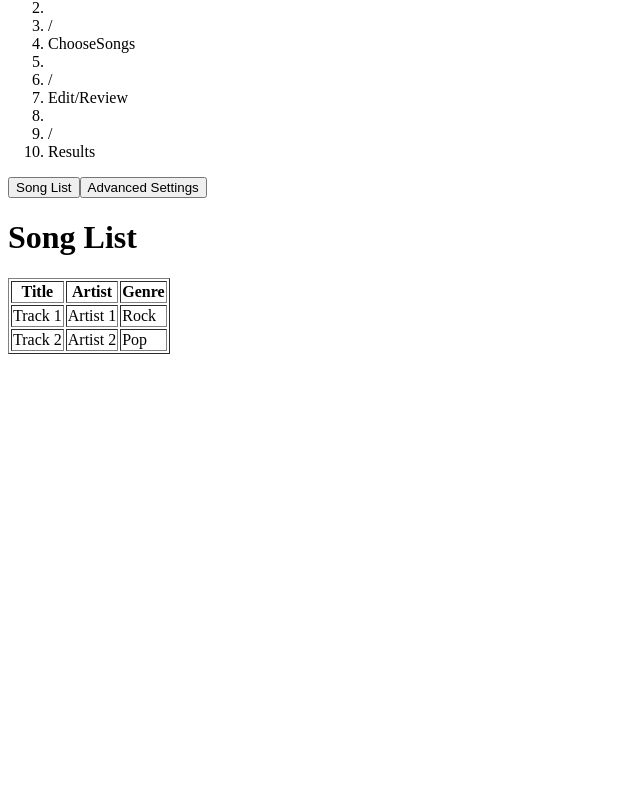
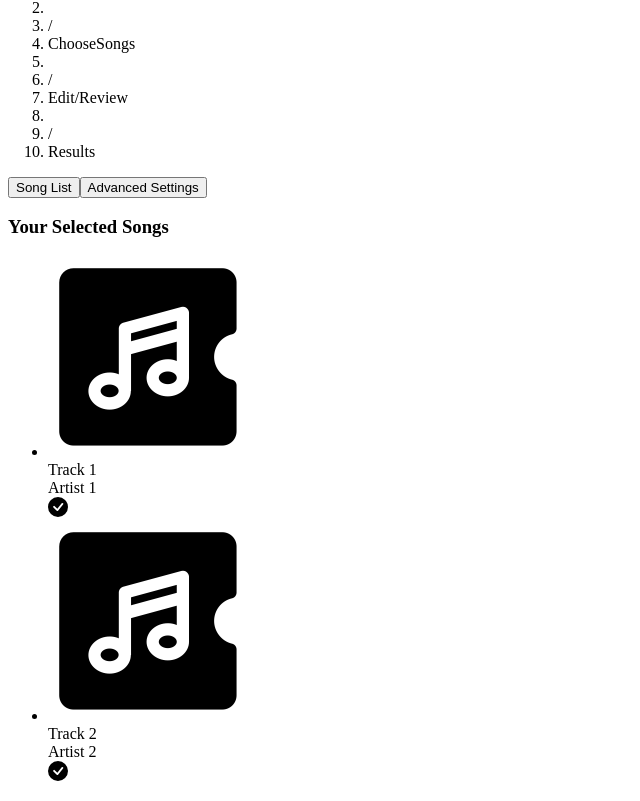
Before and after one commit to osasuair/Ideas2Audio, a React (Create React App) app: page / in a window 1280 px wide. Shown: the part 2801-3602 px from the top of the page, without its empty margins (0-640 px from the left). Before the commit the page ends 3163 px from the top, so only its background shows below. Built offline with nearby package versions, Linux system fonts and the light colour scheme.

Commit message:
Added song list to EditReview page

```diff
--- a/src/components/EditReview.jsx
+++ b/src/components/EditReview.jsx
@@ -1,7 +1,9 @@
-import React, {useState} from 'react';
+import React, { useState } from 'react';
 import AdvancedSettings from './AdvancedSettings';
 import { Tabs, Tab } from './Tabs';
 import { tracks } from '../data/tracks';
+import albumCover from '../images/albumCover.png'
+import { BsCheckCircleFill } from 'react-icons/bs'
 
 
 const TabbedInterface = () => {
@@ -31,28 +33,42 @@ const TabbedInterface = () => {
     );
 };
 
-const SongList = ({ songs }) => {
+const SongList = () => {
     return (
-        <div>
-            <h1>Song List</h1>
-            <table border="1">
-                <thead>
-                <tr>
-                    <th>Title</th>
-                    <th>Artist</th>
-                    <th>Genre</th>
-                </tr>
-                </thead>
-                <tbody>
-                {songs.map((song, index) => (
-                    <tr key={index}>
-                    <td>{song.title}</td>
-                    <td>{song.artist}</td>
-                    <td>{song.genre}</td>
-                    </tr>
+        <div className="flex flex-col h-full w-full bg-white rounded-lg dark:bg-gray-800 ">
+            <div className="h-14 w-full flex flex-col px-4 py-2 border-b sm:px-6 justify-center">
+                <h3 className="text-lg text-center font-medium leading-6 text-gray-900 dark:text-white">
+                    Your Selected Songs
+                </h3>
+            </div>
+            <div className='h-full w-full overflow-auto'>
+                <ul className="w-full flex flex-col divide-y border-b">
+                    {tracks.map((track, index) => (
+                        <li key={index} className="flex flex-row hover:bg-slate-100 bg-slate-100">
+                            <div className="flex items-center flex-1 py-2 px-6 grow">
+                                <div className="flex flex-col items-center justify-center w-10 h-10 mr-4">
+                                    <div className="relative block">
+                                        <img alt="profile" src={albumCover} className="mx-auto object-cover rounded-full h-10 w-10 " />
+                                    </div>
+                                </div>
+                                <div className="flex-1 pl-1 mr-16">
+                                    <div className="font-medium dark:text-white">
+                                        {track.title}
+                                    </div>
+                                    <div className="text-sm text-gray-600 dark:text-gray-200">
+                                        {track.artist}
+                                    </div>
+                                </div>
+
+                                <span className="flex justify-end w-24 text-right">
+                                    <BsCheckCircleFill size={20} className='text-blue-600' />
+                                </span>
+
+                            </div>
+                        </li>
                     ))}
-                </tbody>
-            </table>
+                </ul>
+            </div>
         </div>
     );
 };
@@ -60,16 +76,18 @@ const SongList = ({ songs }) => {
 
 const EditReview = () => {
     return (
-    <div className='h-full w-full'>
+        <div className='h-full w-full flex'>
+            <div className='w-full'>
                 <Tabs>
                     <Tab label="Song List">
-                <SongList songs={tracks} />
+                        <SongList />
                     </Tab>
                     <Tab label="Advanced Settings">
                         <AdvancedSettings />
                     </Tab>
                 </Tabs>
             </div>
+        </div>
     );
 };
 
```
Lines whose indentation alone changed are shown as unchanged.
